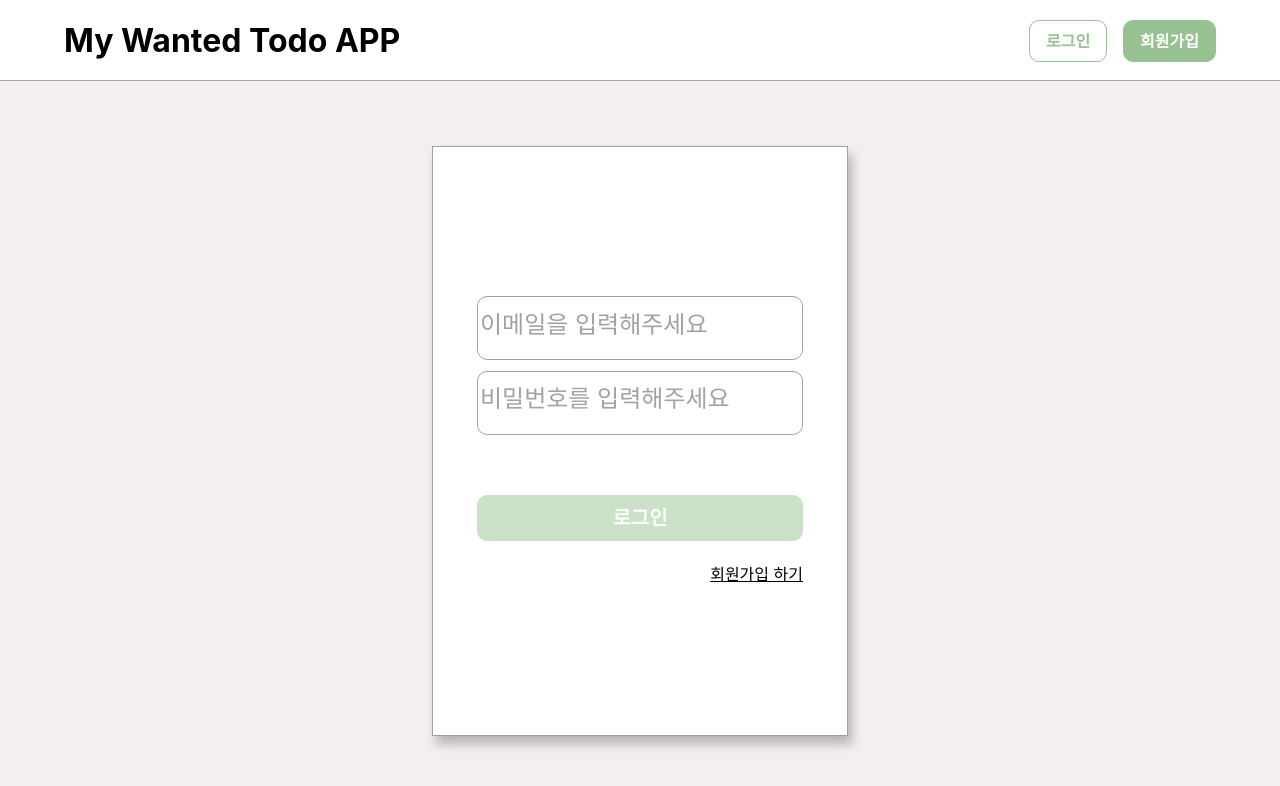
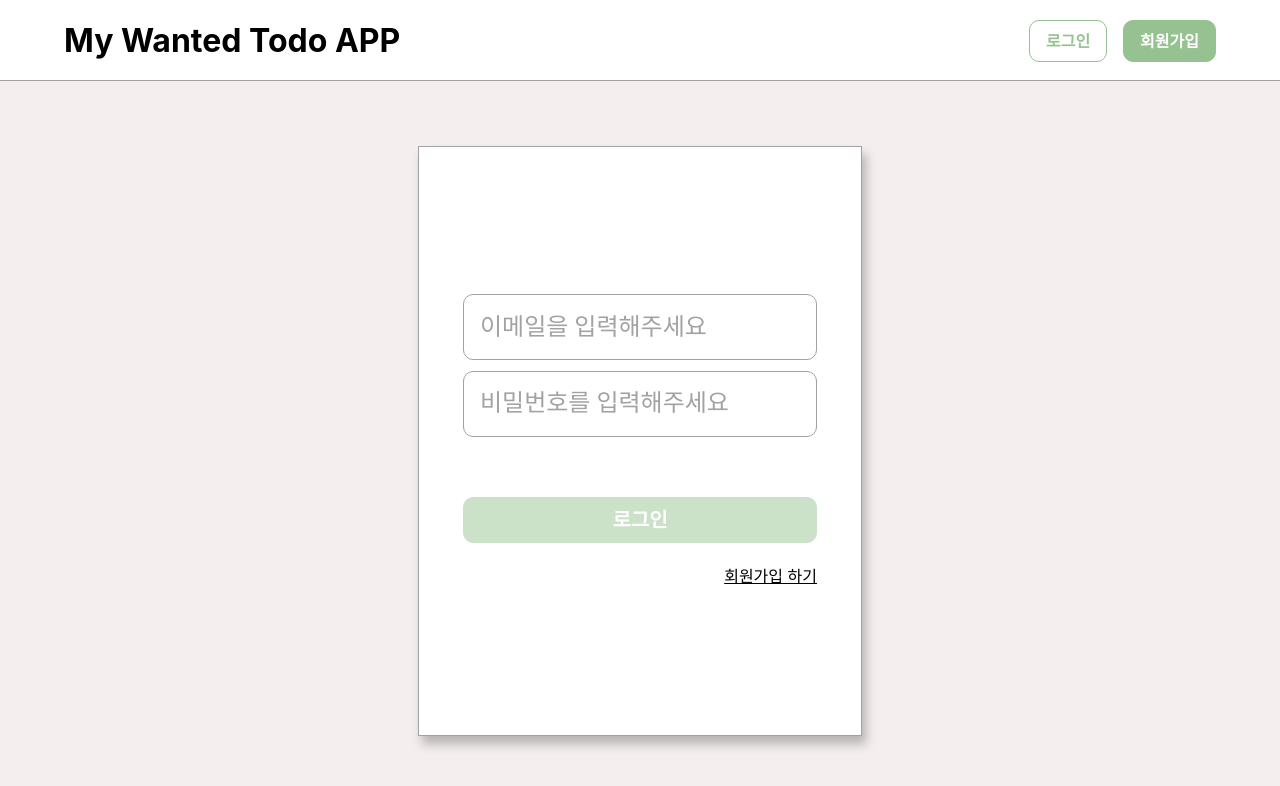
Before and after one commit to WantedTeam17/pre-onboarding-12th-1-17, a React (Create React App) app: page /signin in a window 1280 px wide. Shown: the top 786 px of the page. Built offline with nearby package versions, Linux system fonts and the light colour scheme.

Commit message:
Design: 클릭시 border 설정, 폰트 설정, 크기 조정

```diff
--- a/src/components/ui/Input.jsx
+++ b/src/components/ui/Input.jsx
@@ -1,4 +1,5 @@
 import { styled } from 'styled-components';
+import { colors } from '../../constants/color';
 
 const Input = ({ testId, placeholder, type, value, onChange }) => {
   return (
@@ -16,12 +17,18 @@ export default Input;
 
 const StyledInput = styled.input`
   width: 20rem;
-  height: 3.75rem;
+  height: 2rem;
   border-radius: 0.625rem;
+  padding: 1rem;
   border: 0.5px solid #a2a2a2;
   background: #fff;
-  &::placeholder{
-    color: #A2A2A2;
+  font-size: 1.5rem;
+
+  &::placeholder {
+    color: #a2a2a2;
     font-size: 1.5rem;
   }
+  &:focus {
+    outline: solid 1px ${colors.primary};
+  }
 `;
--- a/src/index.css
+++ b/src/index.css
@@ -11,3 +11,7 @@ code {
   font-family: source-code-pro, Menlo, Monaco, Consolas, 'Courier New',
     monospace;
 }
+
+input {
+  font-family: 'Apple SD Gothic Neo';
+}
```
